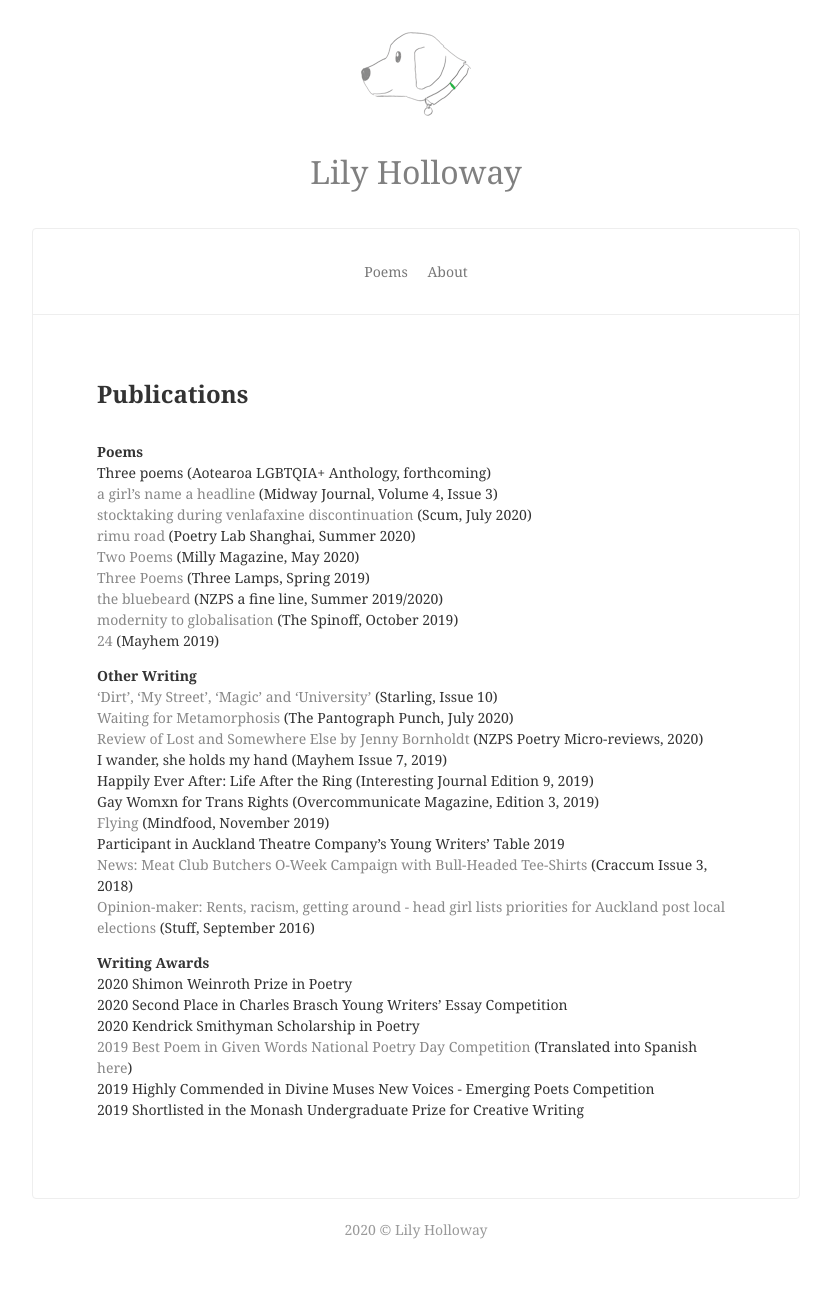
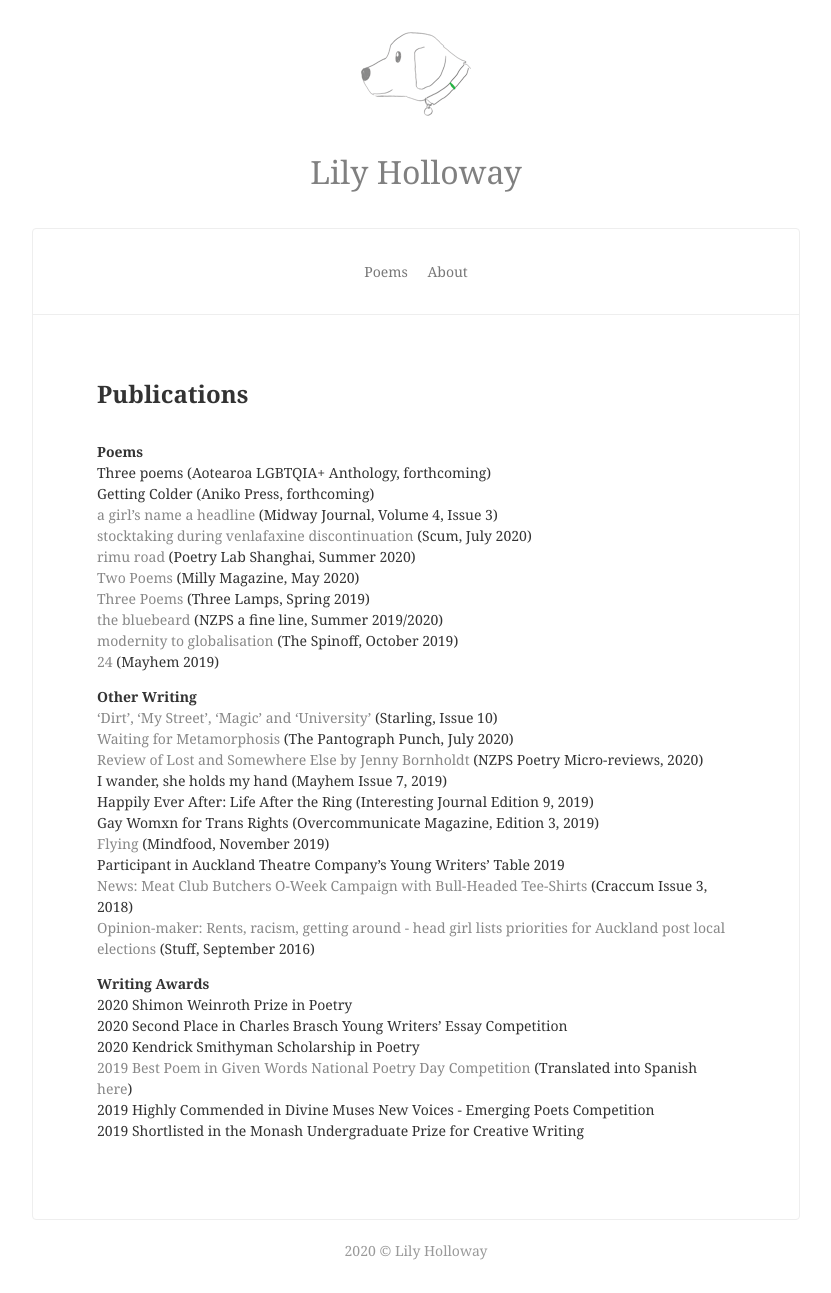
Before and after one commit to lilyholloway/lilyholloway.github.io, a Jekyll site: the page built from cv.md, in a window 1280 px wide. Shown: the whole page, without its empty margins (224-1055 px from the left). Built offline with Jekyll 4.4.1, drawn with Linux system fonts in a browser that asks for light colours; nearby versions of some CDN libraries; before the commit the page ends 1272 px from its top, so only the background shows below that.

Commit message:
Update cv.md

```diff
--- a/cv.md
+++ b/cv.md
@@ -6,6 +6,7 @@ description: Publications and Awards
 
 <b>Poems</b><br>
 Three poems (Aotearoa LGBTQIA+ Anthology, forthcoming)<br>
+Getting Colder (Aniko Press, forthcoming)<br>
 <a href="http://midwayjournal.com/a-girls-name-a-headline/">a girl's name a headline</a> (Midway Journal, Volume 4, Issue 3)<br>
 <a href="http://www.scum-mag.com/stocktaking-during-venlafaxine-discontinuation/">stocktaking during venlafaxine discontinuation</a> (Scum, July 2020)<br>
 <a href="https://www.poetrylabshanghai.com/post/summer20">rimu road</a> (Poetry Lab Shanghai, Summer 2020)<br>
```
